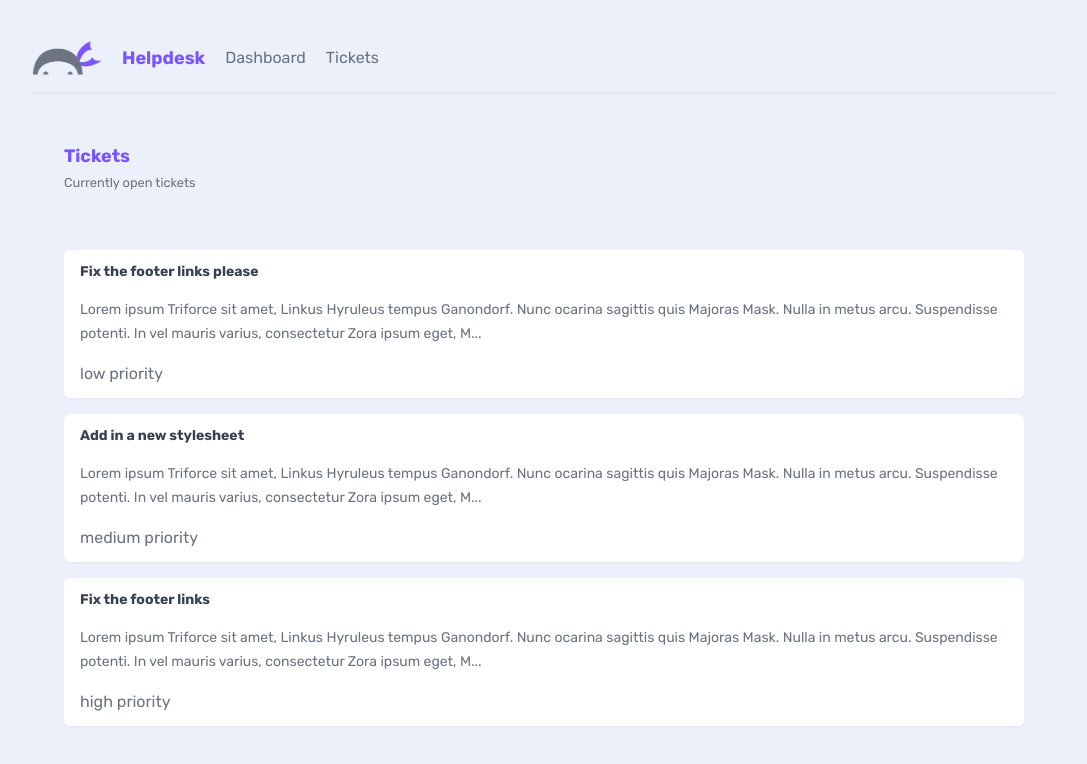
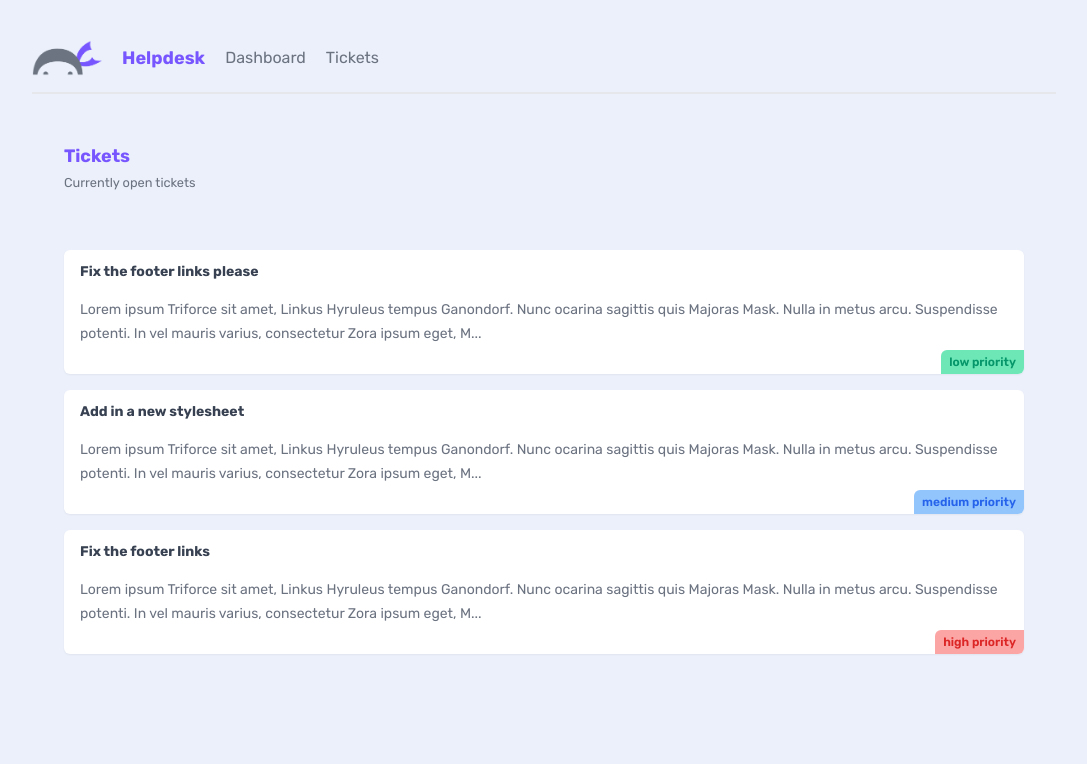
Before and after one commit to Mig-uel/helpdesk, a Next.js app: page /tickets in a window 1280 px wide. Shown: the top 764 px of the page, without its empty margins (96-1183 px from the left). Built offline with nearby package versions, Linux system fonts and the light colour scheme; data requests are answered from the project's data file.

Commit message:
feat: Add link to ticket details page in ticket list component

```diff
--- a/app/tickets/ticket-list.tickets.tsx
+++ b/app/tickets/ticket-list.tickets.tsx
@@ -1,3 +1,5 @@
+import Link from 'next/link'
+
 const getTickets = async (): Promise<Ticket[]> => {
   const res = await fetch('http://localhost:4000/tickets', {
     next: {
@@ -14,11 +16,13 @@ const TicketList = async () => {
     <>
       {tickets.map((ticket) => (
         <div key={ticket.id} className='card my-5'>
-          <h3>{ticket.title}</h3>
-          <p>{ticket.body.slice(0, 200)}...</p>
-          <div className={`pill.${ticket.priority}`}>
-            {ticket.priority} priority
-          </div>
+          <Link href={`/tickets/${ticket.id}`}>
+            <h3>{ticket.title}</h3>
+            <p>{ticket.body.slice(0, 200)}...</p>
+            <div className={`pill ${ticket.priority}`}>
+              {ticket.priority} priority
+            </div>
+          </Link>
         </div>
       ))}
       {tickets.length === 0 && (
```
